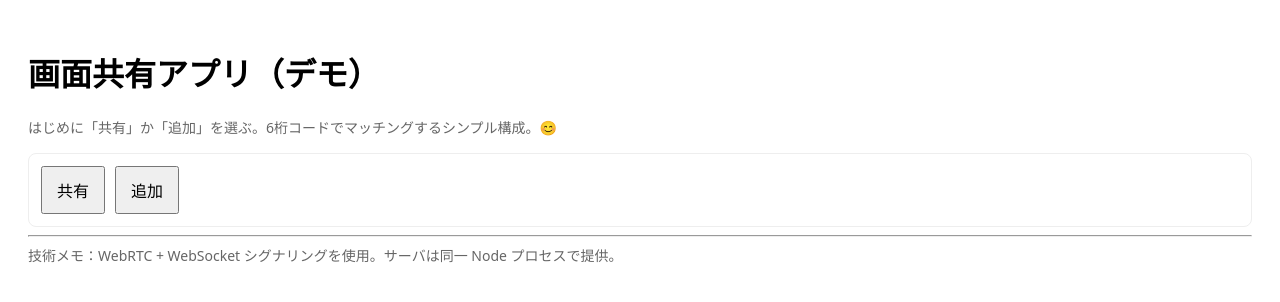
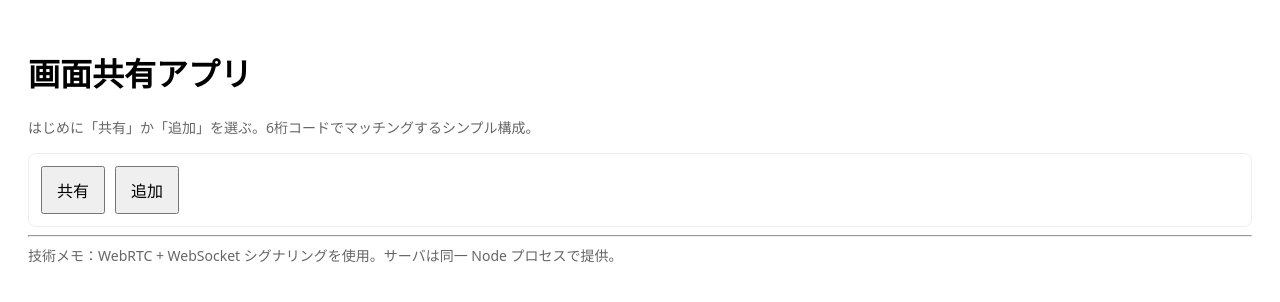
Before and after one commit to Kazuma2012/screen-share-app, a website: page public/index.html in a window 1280 px wide. Drawn offline with Linux system fonts and the light colour scheme.

Commit message:
Update index.html

```diff
--- a/public/index.html
+++ b/public/index.html
@@ -18,8 +18,8 @@
 </head>
 <body>
 
-<h1>画面共有アプリ（デモ）</h1>
-<p class="muted">はじめに「共有」か「追加」を選ぶ。6桁コードでマッチングするシンプル構成。😊</p>
+<h1>画面共有アプリ</h1>
+<p class="muted">はじめに「共有」か「追加」を選ぶ。6桁コードでマッチングするシンプル構成。</p>
 
 <div id="home" class="box">
   <div class="center">
@@ -39,7 +39,7 @@
   <div id="previewArea" class="hidden" style="margin-top:12px">
     <video id="preview" autoplay playsinline muted></video>
     <div style="margin-top:8px;">
-      <button id="confirmShareBtn">この画面を共有しますか</button>
+      <button id="confirmShareBtn">この画面を共有</button>
       <button id="reselectBtn">もう一度選択</button>
     </div>
   </div>
```
